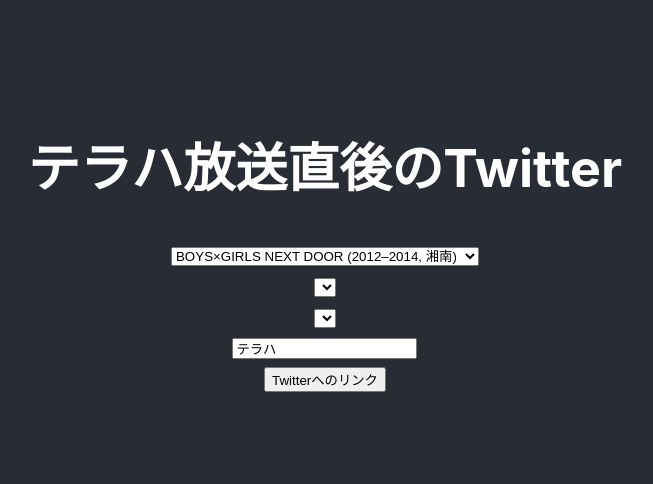
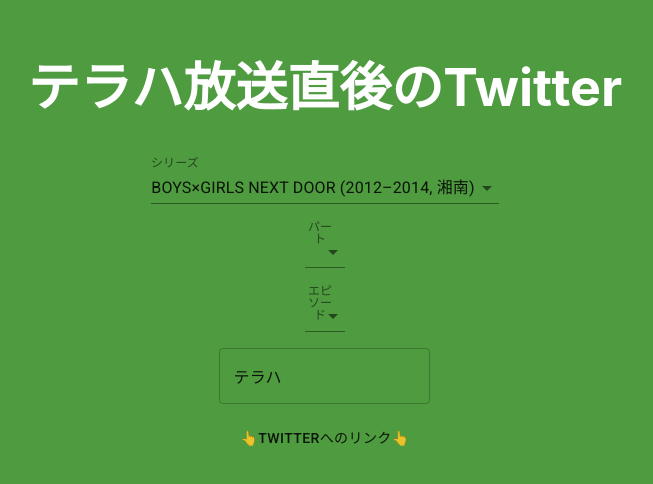
Before and after one commit to besaklish/teraha-twitter, a React (Create React App) app: page / in a window 1280 px wide. Shown: the part 158-642 px from the top of the page, without its empty margins (315-968 px from the left). Built offline with nearby package versions, Linux system fonts and the light colour scheme.

Commit message:
Add style with material ui

```diff
--- a/package.json
+++ b/package.json
@@ -4,6 +4,7 @@
   "private": true,
   "homepage": "https://besaklish.github.io/teraha-twitter/",
   "dependencies": {
+    "@material-ui/core": "^4.11.3",
     "@testing-library/jest-dom": "^5.11.4",
     "@testing-library/react": "^11.1.0",
     "@testing-library/user-event": "^12.1.10",
--- a/public/index.html
+++ b/public/index.html
@@ -3,7 +3,10 @@
   <head>
     <meta charset="utf-8" />
     <link rel="icon" href="%PUBLIC_URL%/favicon.ico" />
-    <meta name="viewport" content="width=device-width, initial-scale=1" />
+    <meta
+      name="viewport"
+      content="minimum-scale=1, initial-scale=1, width=device-width"
+    />
     <meta name="theme-color" content="#000000" />
     <meta
       name="description"
@@ -25,6 +28,14 @@
       Learn how to configure a non-root public URL by running `npm run build`.
     -->
     <title>テラハ放送直後のTwitter</title>
+    <link
+      rel="stylesheet"
+      href="https://fonts.googleapis.com/css?family=Roboto:300,400,500,700&display=swap"
+    />
+    <link
+      rel="stylesheet"
+      href="https://fonts.googleapis.com/icon?family=Material+Icons"
+    />
   </head>
   <body>
     <noscript>You need to enable JavaScript to run this app.</noscript>
--- a/src/App.css
+++ b/src/App.css
@@ -14,7 +14,7 @@
 }
 
 .App-header {
-  background-color: #282c34;
+  background-color: #4f9b40;
   min-height: 100vh;
   display: flex;
   flex-direction: column;
--- a/src/App.tsx
+++ b/src/App.tsx
@@ -1,5 +1,4 @@
 import React from "react";
-import logo from "./logo.svg";
 import "./App.css";
 import Teraha from "./screen/Teraha";
 
--- a/src/screen/Teraha.tsx
+++ b/src/screen/Teraha.tsx
@@ -1,5 +1,12 @@
 import React from "react";
 import TerahaInfo from "./Teraha.json";
+import Box from "@material-ui/core/Box";
+import InputLabel from "@material-ui/core/InputLabel";
+import MenuItem from "@material-ui/core/MenuItem";
+import FormControl from "@material-ui/core/FormControl";
+import Select from "@material-ui/core/Select";
+import TextField from "@material-ui/core/TextField";
+import Button from "@material-ui/core/Button";
 
 // interfaces
 interface terahaState {
@@ -61,21 +68,21 @@ class Teraha extends React.Component<{}, terahaState> {
     }
   }
 
-  handleSeriesChange(e: React.ChangeEvent<HTMLSelectElement>) {
+  handleSeriesChange(e: React.ChangeEvent<{ value: unknown }>) {
     const tsCopy = JSON.parse(JSON.stringify(this.state));
-    tsCopy.series = parseInt(e.target.value);
+    tsCopy.series = parseInt(e.target.value as string);
     this.setState(tsCopy);
   }
 
-  handlePartChange(e: React.ChangeEvent<HTMLSelectElement>) {
+  handlePartChange(e: React.ChangeEvent<{ value: unknown }>) {
     const tsCopy = JSON.parse(JSON.stringify(this.state));
-    tsCopy.part = parseInt(e.target.value);
+    tsCopy.part = parseInt(e.target.value as string);
     this.setState(tsCopy);
   }
 
-  handleEpisodeChange(e: React.ChangeEvent<HTMLSelectElement>) {
+  handleEpisodeChange(e: React.ChangeEvent<{ value: unknown }>) {
     const tsCopy = JSON.parse(JSON.stringify(this.state));
-    tsCopy.episode = parseInt(e.target.value);
+    tsCopy.episode = parseInt(e.target.value as string);
     this.setState(tsCopy);
   }
 
@@ -119,9 +126,9 @@ class Teraha extends React.Component<{}, terahaState> {
     const seriesInfo = TerahaInfo[this.state.series - 1];
     for (let i = 1; i <= seriesInfo.parts.length; i++) {
       jsxParts.push(
-        <option value={i} key={i}>
+        <MenuItem value={i} key={i}>
           Part {i}
-        </option>
+        </MenuItem>
       );
     }
 
@@ -130,9 +137,9 @@ class Teraha extends React.Component<{}, terahaState> {
     if (partInfo) {
       for (let i = 1; i <= partInfo.episodes.length; i++) {
         jsxEpisodes.push(
-          <option value={i} key={i}>
+          <MenuItem value={i} key={i}>
             Episode {i}: {partInfo.episodes[i - 1].title}
-          </option>
+          </MenuItem>
         );
       }
     }
@@ -141,57 +148,75 @@ class Teraha extends React.Component<{}, terahaState> {
       <div>
         <h1>テラハ放送直後のTwitter</h1>
         <form onSubmit={this.handleSubmit}>
-          <div>
+          <Box mb={2} color="text.primary">
+            <FormControl>
               {/* Choose Series */}
-            <select
+              <InputLabel>シリーズ</InputLabel>
+              <Select
                 name="series"
                 id="series"
                 defaultValue={this.state.series}
                 onChange={this.handleSeriesChange}
               >
-              <option value="1">BOYS×GIRLS NEXT DOOR (2012–2014, 湘南)</option>
-              <option value="2">
+                <MenuItem value="1">
+                  BOYS×GIRLS NEXT DOOR (2012–2014, 湘南)
+                </MenuItem>
+                <MenuItem value="2">
                   BOYS & GIRLS IN THE CITY (2015-2016, 東京)
-              </option>
-              <option value="3">ALOHA STATE (2016-2017, ハワイ)</option>
-              <option value="4">OPENING NEW DOORS (2017-2018, 軽井沢)</option>
-              <option value="5">TOKYO (2019-2020, 東京)</option>
-            </select>
-          </div>
-          <div>
+                </MenuItem>
+                <MenuItem value="3">ALOHA STATE (2016-2017, ハワイ)</MenuItem>
+                <MenuItem value="4">
+                  OPENING NEW DOORS (2017-2018, 軽井沢)
+                </MenuItem>
+                <MenuItem value="5">TOKYO (2019-2020, 東京)</MenuItem>
+              </Select>
+            </FormControl>
+          </Box>
+          <Box mb={2}>
+            <FormControl>
               {/* Choose Part */}
-            <select
+              <InputLabel>パート</InputLabel>
+              <Select
                 name="part"
                 id="part"
                 defaultValue={this.state.part}
                 onChange={this.handlePartChange}
               >
                 {jsxParts}
-            </select>
-          </div>
-          <div>
+              </Select>
+            </FormControl>
+          </Box>
+          <Box mb={2}>
+            <FormControl>
               {/* Choose Episode */}
-            <select
+              <InputLabel>エピソード</InputLabel>
+              <Select
                 name="episode"
                 id="episode"
                 defaultValue={this.state.episode}
                 onChange={this.handleEpisodeChange}
               >
                 {jsxEpisodes}
-            </select>
-          </div>
-          <div>
-            <input
+              </Select>
+            </FormControl>
+          </Box>
+          <Box mb={2}>
+            <FormControl>
+              <TextField
                 type="text"
                 name="searchWord"
                 id="searchWord"
                 defaultValue={this.state.searchWord}
                 onChange={this.handleSearchWordChange}
+                variant="outlined"
               />
+            </FormControl>
+          </Box>
+          <Box mb={2}>
+            <div>
+              <Button type="submit">👆Twitterへのリンク👆</Button>
             </div>
-          <div>
-            <button type="submit">Twitterへのリンク</button>
-          </div>
+          </Box>
         </form>
       </div>
     );
```
Also changed, not shown: 1 other file (tests, documents, lock files or other folders). Lines whose indentation alone changed are shown as unchanged.
